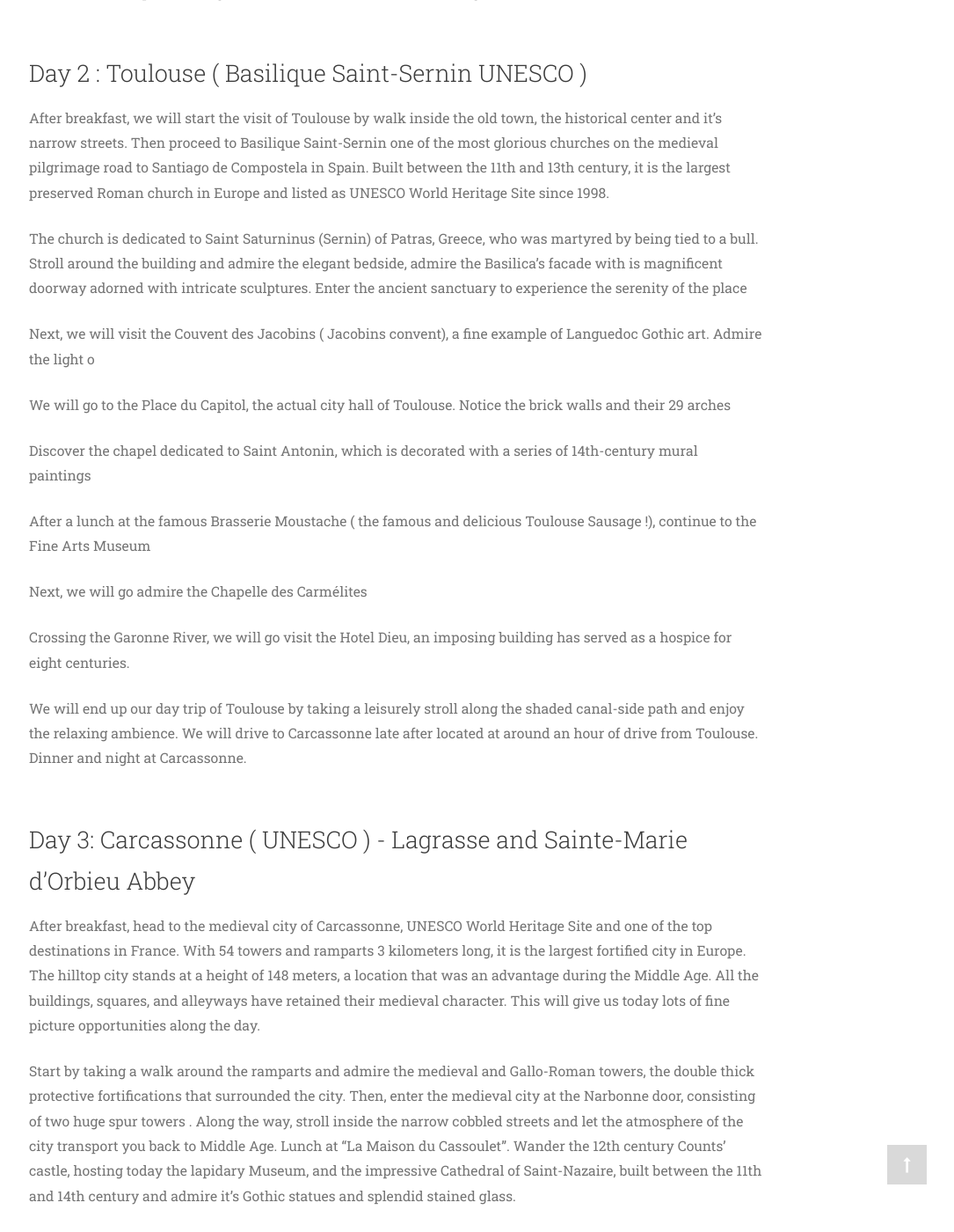
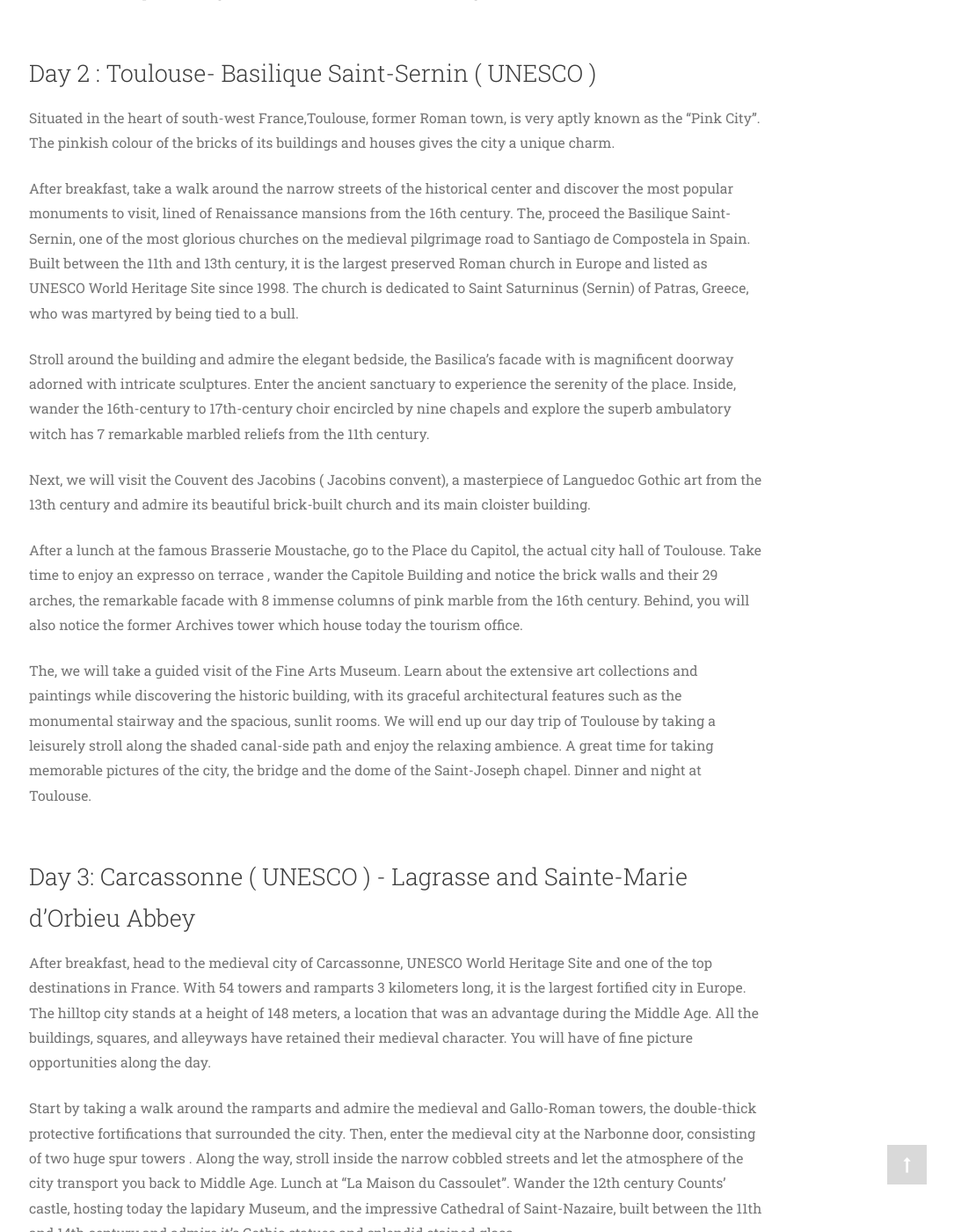
Before and after one commit to paitiewfrance/paitiewfrance.github.io, a Jekyll site: the page built from tour-languedoc-roussillon-midi-pyrenee/toulouse-carcassonne-cathare-albi-auch.md, in a window 1280 px wide and 1400 px high, scrolled down 1496 px. Shown: the whole window at 88% size, without its empty margins (190-1275 px from the left). Built offline with Jekyll 4.4.1, drawn with Linux system fonts in a browser that asks for light colours; nearby versions of some CDN libraries; some web fonts are replaced; some of the changed text lies outside the part shown.

Commit message:
Add more text

```diff
--- a/tour-languedoc-roussillon-midi-pyrenee/toulouse-carcassonne-cathare-albi-auch.md
+++ b/tour-languedoc-roussillon-midi-pyrenee/toulouse-carcassonne-cathare-albi-auch.md
@@ -26,34 +26,28 @@ intro: ร่วมเดินทางไปกับเรายังแค
 Arrive in CDG Airport.  Take tgv to Toulouse
 Check-in , dinner and night at Toulouse.
 
-### Day 2 : Toulouse ( Basilique Saint-Sernin UNESCO )
-After breakfast, we will start the visit of Toulouse by walk inside the old town, the historical center and it's narrow streets. Then proceed to Basilique Saint-Sernin one of the most glorious churches on the medieval pilgrimage road to Santiago de Compostela in Spain. Built between the 11th and 13th century, it is  the largest preserved Roman church in Europe and listed as UNESCO World Heritage Site since 1998.
+### Day 2 : Toulouse- Basilique Saint-Sernin ( UNESCO )
+Situated in the heart of south-west France,Toulouse, former Roman town,  is very aptly known as the “Pink City”. The pinkish colour of the bricks of its buildings and houses gives the city a unique charm.
 
-The church is dedicated to Saint Saturninus (Sernin) of Patras, Greece, who was martyred by being tied to a bull.
-Stroll around the building and admire the elegant bedside,  admire the Basilica's facade with is magnificent doorway adorned with intricate sculptures.
-Enter the ancient sanctuary to experience the serenity of the place
+After breakfast, take a walk around the narrow streets of the historical center and discover the most popular monuments to visit, lined of Renaissance mansions from the 16th century.
+The, proceed the Basilique Saint-Sernin,  one of the most glorious churches on the medieval pilgrimage road to Santiago de Compostela in Spain. Built between the 11th and 13th century, it is  the largest preserved Roman church in Europe and listed as UNESCO World Heritage Site since 1998.  The church is dedicated to Saint Saturninus (Sernin) of Patras, Greece, who was martyred by being tied to a bull.
 
-Next, we will visit the Couvent des Jacobins ( Jacobins convent),  a fine example of Languedoc Gothic art. Admire the light o
+Stroll around the building and admire the elegant bedside, the Basilica's facade with is magnificent doorway adorned with intricate sculptures.
+Enter the ancient sanctuary to experience the serenity of the place. Inside, wander the 16th-century to 17th-century choir encircled by nine chapels and explore the superb ambulatory witch has 7 remarkable marbled reliefs from the 11th century.
 
-We will go to the Place du Capitol, the actual city hall of Toulouse. Notice the brick walls and their 29 arches
+Next, we will visit the Couvent des Jacobins ( Jacobins convent),  a masterpiece of  Languedoc Gothic art from the 13th century and admire its beautiful brick-built church and its main cloister building.
 
-Discover the chapel dedicated to Saint Antonin,  which is decorated with a series of 14th-century mural paintings
+After a lunch at the famous Brasserie Moustache, go to the Place du Capitol, the actual city hall of Toulouse. Take time to enjoy an expresso on terrace , wander the Capitole Building and notice the brick walls and their 29 arches, the remarkable facade with 8 immense columns of pink marble from the 16th century. Behind, you will also notice the former Archives tower which house today the tourism office.
 
-After a lunch at the famous Brasserie Moustache ( the famous and delicious Toulouse Sausage !), continue to the Fine Arts Museum
-
-Next, we will go admire the Chapelle des Carmélites
-
-Crossing the Garonne River, we will go visit the Hotel Dieu, an imposing building has served as a hospice for eight centuries.
-
-We will end up our day trip of  Toulouse by taking a leisurely stroll along the shaded canal-side path and enjoy the relaxing ambience.
-We will drive to Carcassonne late after located at around an hour of drive from Toulouse.
-Dinner and night at Carcassonne.
+The, we will take a guided visit of the  Fine Arts Museum. Learn about the extensive art collections and paintings while discovering the historic building, with its graceful architectural features such as the monumental stairway and the spacious, sunlit rooms.
+We will end up our day trip of  Toulouse by taking a leisurely stroll along the shaded canal-side path and enjoy the relaxing ambience. A great time for taking memorable pictures of the city, the bridge  and the dome of the Saint-Joseph chapel.
+Dinner and night at Toulouse.
 
 ### Day 3: Carcassonne ( UNESCO ) - Lagrasse and Sainte-Marie d'Orbieu Abbey
 After breakfast,  head to the medieval city of Carcassonne, UNESCO World Heritage Site  and one of the top destinations in France. With 54 towers and ramparts 3 kilometers long, it is the largest fortified city in Europe. The hilltop city stands at a height of 148 meters, a location that was an advantage during the Middle Age.
-All the buildings, squares, and alleyways have retained their medieval character. This will give us today lots of fine picture opportunities along the day.
+All the buildings, squares, and alleyways have retained their medieval character. You will have of fine picture opportunities along the day.
 
-Start by taking a walk around the ramparts and admire the medieval and Gallo-Roman towers, the double  thick protective fortifications that surrounded the city.
+Start by taking a walk around the ramparts and admire the medieval and Gallo-Roman towers, the double-thick protective fortifications that surrounded the city.
 Then, enter the medieval city at the Narbonne door, consisting of two huge spur towers . Along the way, stroll inside the narrow cobbled streets and let the atmosphere of the city transport you back to Middle Age.
 Lunch at "La Maison du Cassoulet". Wander the 12th century Counts' castle,  hosting today the lapidary Museum, and the impressive Cathedral of Saint-Nazaire, built between the 11th and 14th century and admire it's Gothic statues and splendid stained glass.
 
@@ -61,7 +55,7 @@ After taking some amazing pictures, we will drive to southeast to go visit the p
 
  Around the town, admire the remain of the ramparts, the beautifull old humpback bridge crossing the Orbieu river, a nice spot for take some memorable pictures of the village. Then, cross the Orbieu river and visit the 8th century Sainte-Marie d'Orbieu Abbey, classified as Historical Monument since 1923, is one of the largest benedictine Abbey in southern France.
 
-Stroll around the abbey, feel the peace and serenity of the place. Wander the Gothic style church built over the foundations of a Carolingian Basilic and enjoy it's outstanding acoustics. Discover the clock tower, a 42 meters high tower from 1537 built with with an octagonal crown
+Stroll around the abbey, feel the peace and serenity of the place. Wander the Gothic style church built over the foundations of a Carolingian Basilic and enjoy it's outstanding acoustics. Discover the clock tower, a 42 meters high tower from 1537 built with with an octagonal crown.
 
 Next, we will drive back to Carcassonne for our second night.
 Dinner and night at Carcassonne.
@@ -83,21 +77,19 @@ Dinner and night in Carcassonne.
 ### Day 5: Albi  ( UNESCO)
 Albi, an important medieval Episcopal city, graced by an impressive fortress-like cathedral.
 After breakfast, we will drive to about an hour to visit Albi, listed UNESCO World Heritage City, surnamed "The Red City", easily recognizable by it's impressive fortress-like cathedral.
-Discover the historical quarter by strolling inside the  fascinating  old town and the narrow streets lined with red bricks old medieval houses, witness of the rich heritage of the city. Wander the Collegiate Saint Salvi, ......
+Discover the historical quarter by strolling inside the fascinating old town, stroll in the narrow streets lined with old brick-built timber-framed houses, as well as Renaissance mansions,  witness of the rich heritage of the city. Wander the Collegiate Saint Salvi, one of the most ancient building in Albi and wander it's cloister,
+admire the slender columns, the capitals, mix of Roman and Gothic art. Inside, Feel the light impression of momentum of grace and lighteness and admire the beautifull alignment of the columns.
 
-Options:
-For Foie Gras lovers, we will stop at Albi Foie Gras, a reputed small shop behind the Collegiate Saint Salvi..
+Next, go to visit the cathedrale Sainte-Cécile. one of the most beautifull cathedral in southern part of France. As wide as 133 meters long and 33 meters wide, it is the largest cathedral built on brick in the world. Built in the 8th century after the Albigeois crusade, it's a superb example of southern Gothic architecture with fully preserved Renaissance paintings and Last Judgment. Inside, admire the magnificient frescoes,  wander it's flamboyant Gothic rood screen, the beautifull statuary and the largest classical organs of France(). Next to the cathedral, the Palais de la Berbie ( Berbie Palace ), a former episcopal palace now home of the Toulouse-Lautrec museum witch exhibits now a large number
+of paintings of this famous artist born in Albi.
 
-Next, go to visit the cathedrale Sainte-Cécile. one of the most beautifull cathedral in southern part of France. As wide as 133 meters long and 33 meters wide, it is the largest cathedral built on brick in the world. Built in the 8th century after the Albigeois crusade, it's a superb example of southern Gothic architecture with fully preserved Renaissance paintings and Last Judgment. Next to the cathedral, the Palais de la Berbie,.....
-
-Then, enjoy a short break along the Tarn River before lunch.
-
+Before lunch, we can enjoy a relaxing moment in the romantic gardens of the Berbie Palace, offreing a beautfifull view of the Tarn river and Pont-Vieu.x
 After lunch in a delicious restaurant, we will visit the Cross the Tarn River on Pont-Vieux, which from the 11th century allowed the economic development of the city. We will enjoy a boat ride on the Tarn river and discover the city by boat. Then, free tim to stroll along the bank of the river.
 
 Dinner and night in Albi.
 
 Options:
-After lunch, we can take a short walk inside the town, to the Pont-Vieux and enjoy the city enlighted by night.
+After lunch, we can take a short walk inside the town, to the Pont-Vieux and enjoy the beautifull scenary over the old city fully illuminated.
 
 ### Day 6: Sauveterre-de-Rouergue - Najac - Cordes-sur-Ciel
 After breakfast, we will proceed to the fortified towns of Albi. We will start with the village Sauveterre-de-Rouergue, fortified city built in the 8th century and classified as one of the most beautifull village in France. From the beautifull arcade place in downtown,  stroll inside the town enjoy the beautifull facades of the the old half-timbered houses, the Saint Christopher and Saint-Vital fortified gates and the Gothic collegiate.
```
Also changed, not shown: tour-pays-de-la-loire/castles-of-the-loire-valley.md (+27 -12 lines).
